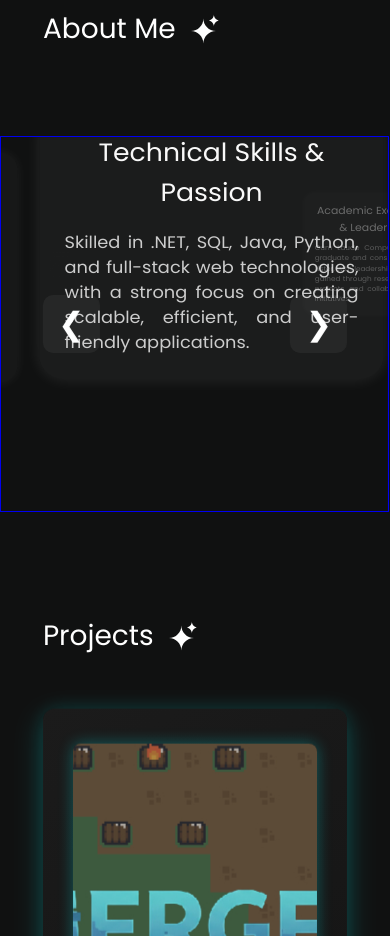
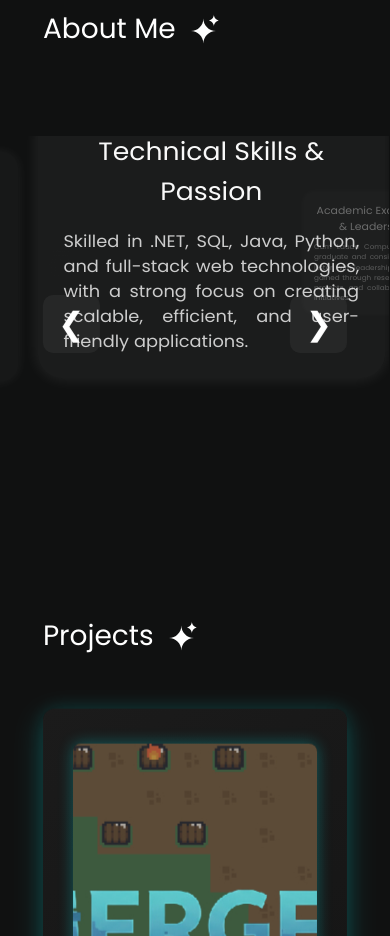
Before and after one commit to Xander-Allen-Rola/Xander-Portfolio, a Vue app: page / in a window 390 px wide. Shown: the part 1060-1996 px from the top of the page. Built offline with nearby package versions, Linux system fonts and the light colour scheme.

Commit message:
Removed blue border

```diff
--- a/src/components/AboutMe.vue
+++ b/src/components/AboutMe.vue
@@ -196,7 +196,6 @@ onBeforeUnmount(() => {
     margin: 0; /* space for buttons */
     overflow-x: hidden;
     width: 128%;
-    border: blue solid 1px;
   }
   .planet {
     width: 70%;
```
